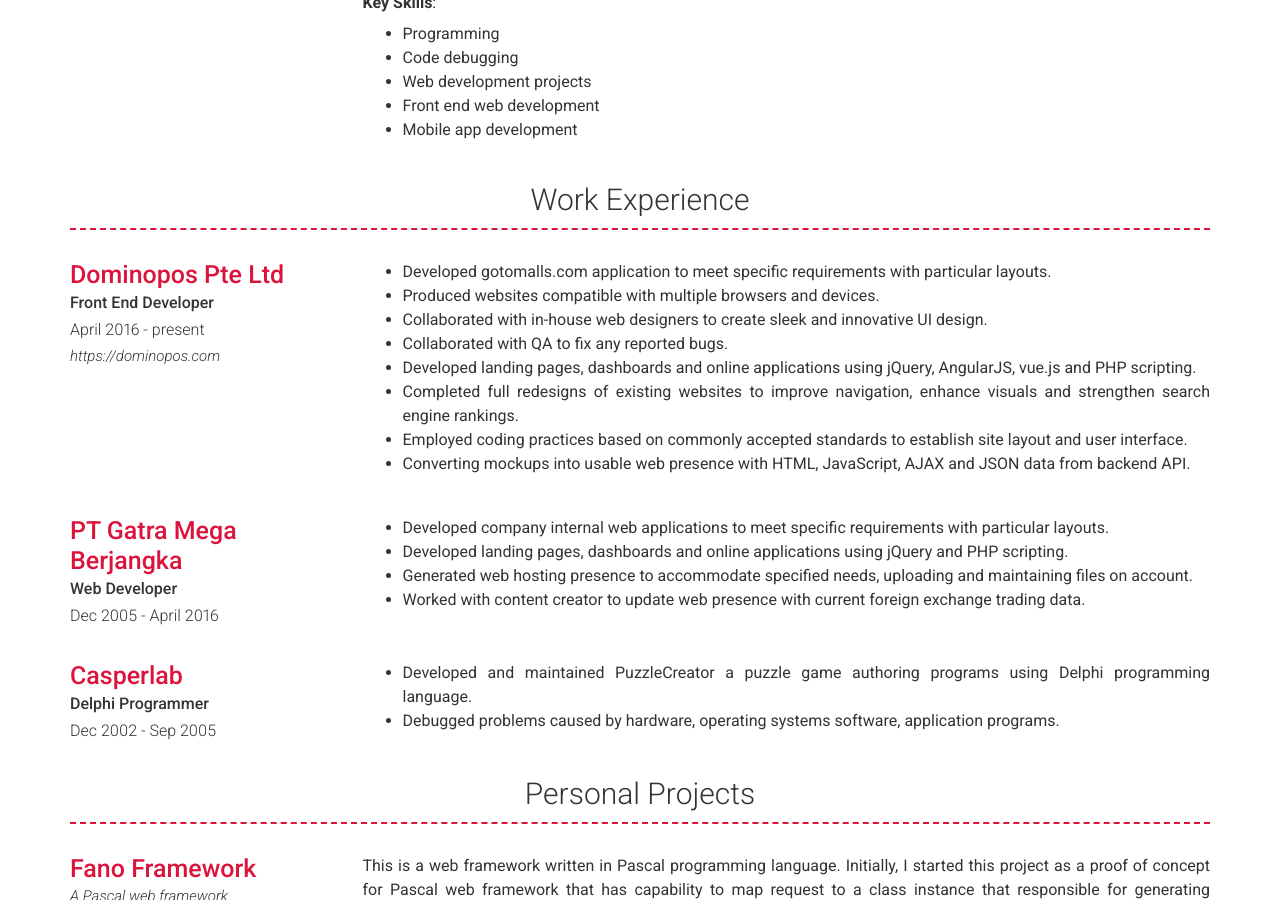
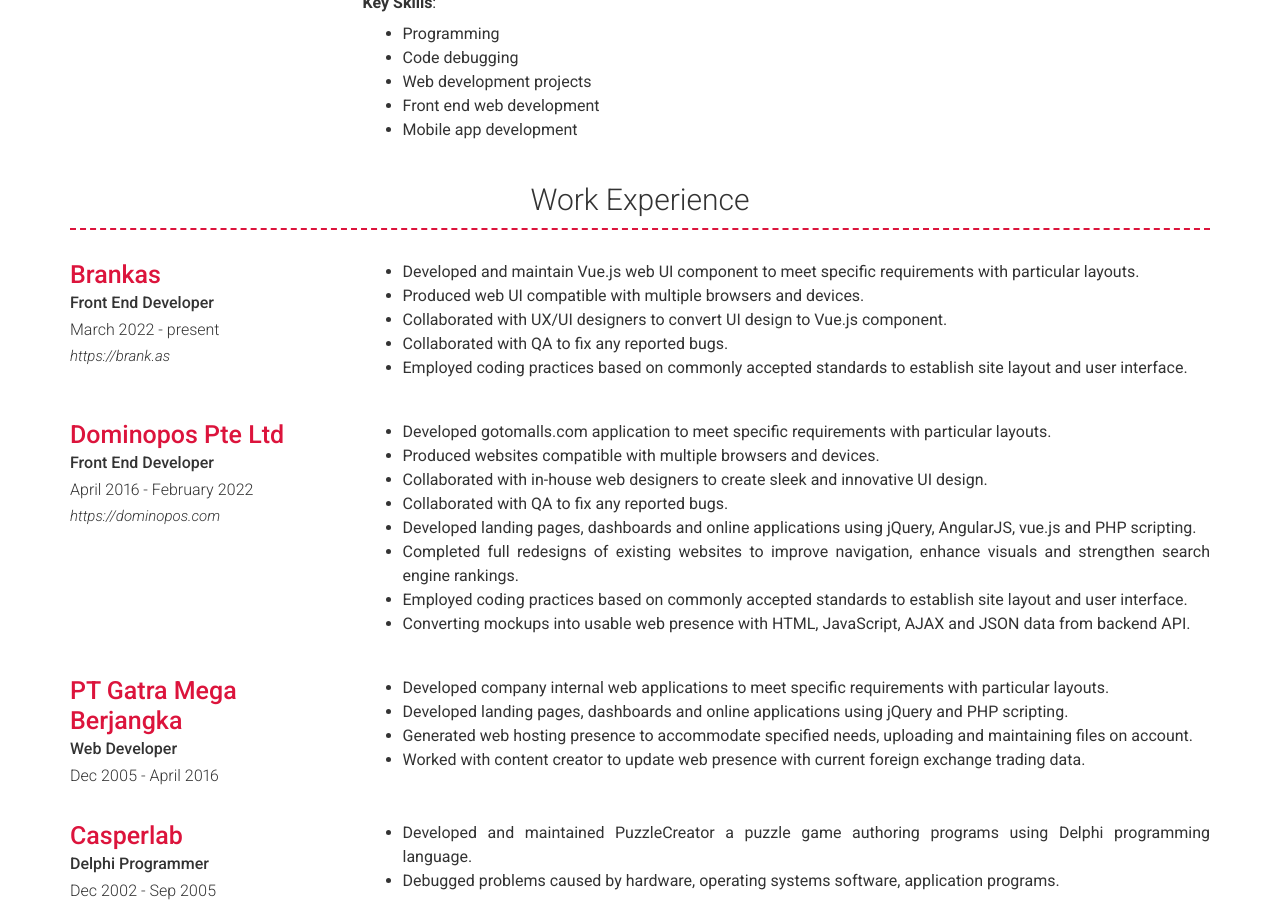
Before and after one commit to zamronypj/zamronypj.github.io, a Jekyll site: the page built from index.md, in a window 1280 px wide and 900 px high, scrolled down 712 px. Built offline with Jekyll 4.4.1, drawn with Linux system fonts in a browser that asks for light colours; nearby versions of some CDN libraries; a script that is not in the unit is left out.

Commit message:
update job

```diff
--- a/_config.yml
+++ b/_config.yml
@@ -88,9 +88,20 @@
     layout: list
     content:
       - layout: left
+        title: Brankas
+        sub_title: Front End Developer
+        caption: March 2022 - present
+        link: https://brank.as
+        description: | # this will include new lines to allow paragraphs
+          - Developed and maintain Vue.js web UI component to meet specific requirements with particular layouts.
+          - Produced web UI compatible with multiple browsers and devices.
+          - Collaborated with UX/UI designers to convert UI design to Vue.js component.
+          - Collaborated with QA to fix any reported bugs.
+          - Employed coding practices based on commonly accepted standards to establish site layout and user interface.
+      - layout: left
         title: Dominopos Pte Ltd
         sub_title: Front End Developer
-        caption: April 2016 - present
+        caption: April 2016 - February 2022
         link: https://dominopos.com
         description: | # this will include new lines to allow paragraphs
           - Developed gotomalls.com application to meet specific requirements with particular layouts.
```
